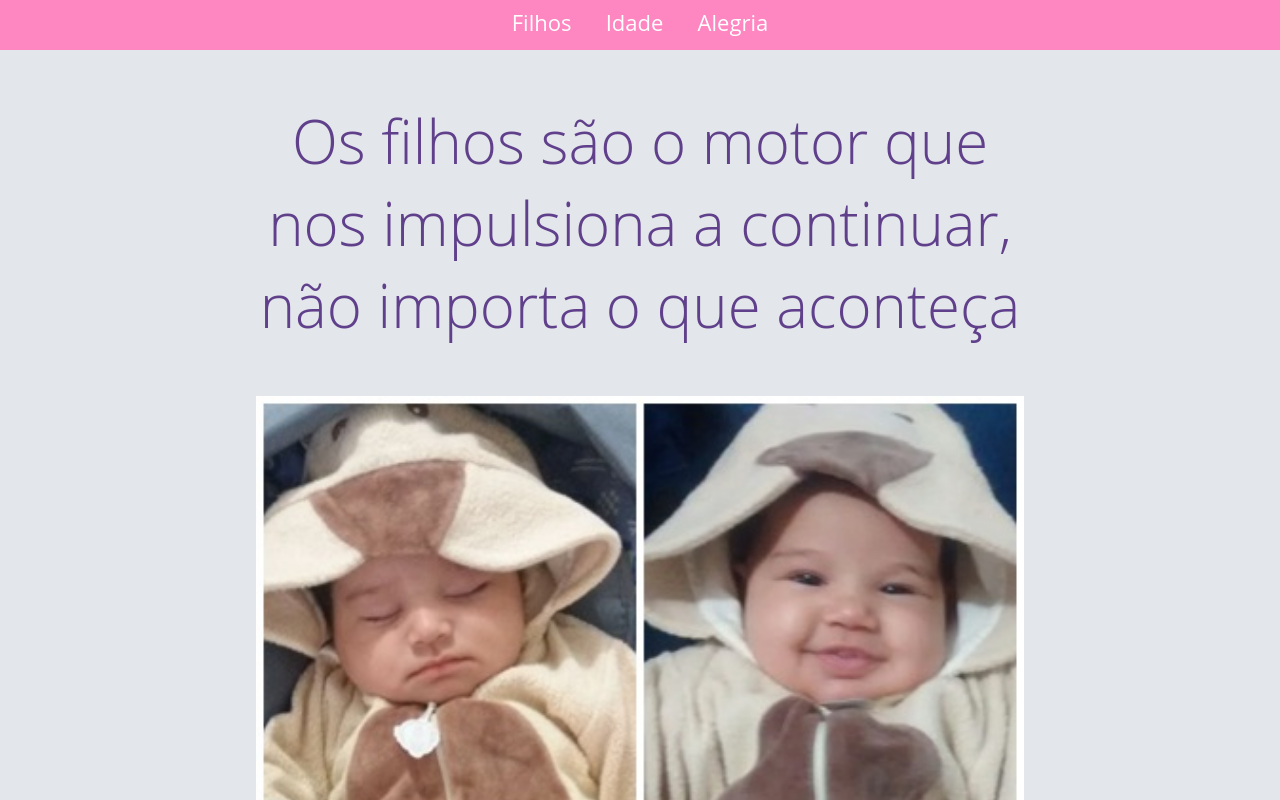
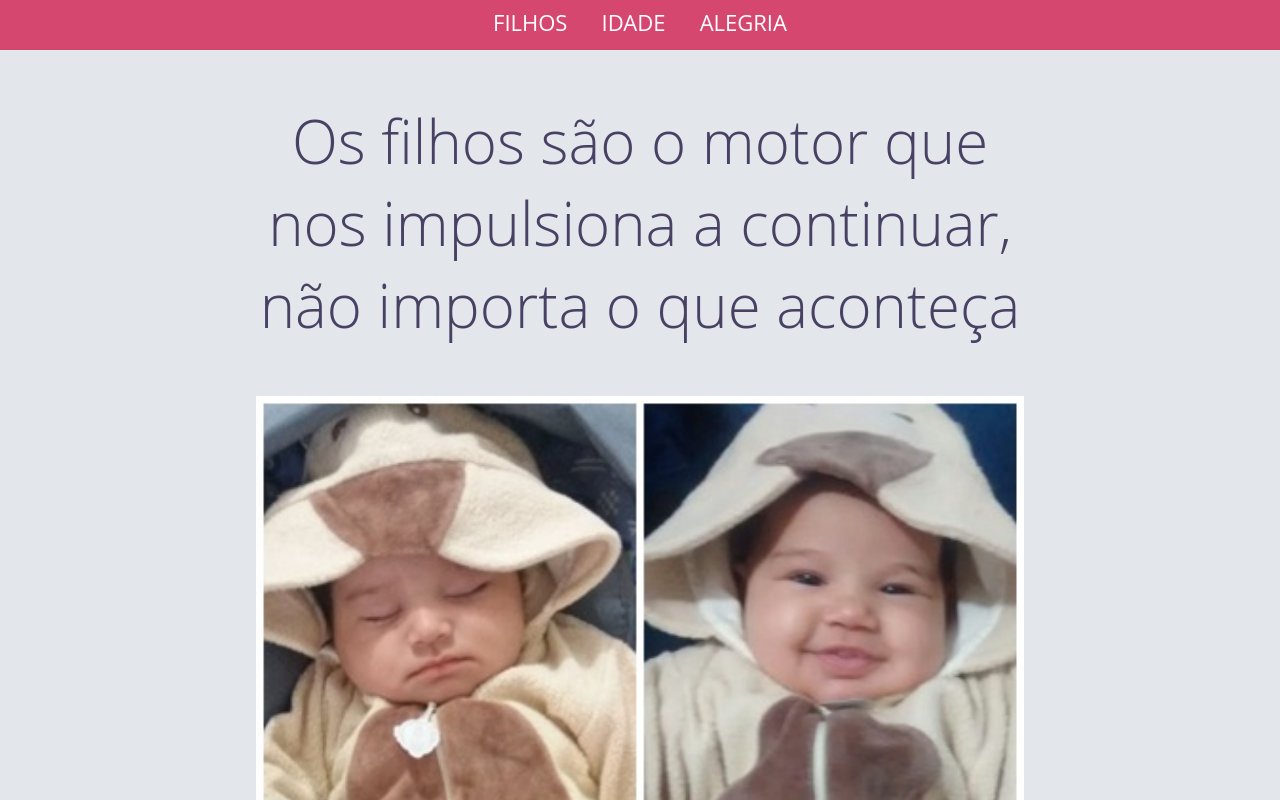
Before and after one commit to AndressaHelena/site-pessoal-curso-progamaria, a plain HTML site: page index.html in a window 1280 px wide. Shown: the top 800 px of the page. Drawn offline with Linux system fonts and the light colour scheme.

Commit message:
Mudando cores

```diff
--- a/Css/style.css
+++ b/Css/style.css
@@ -5,10 +5,11 @@ body{
   color:#ffff;
   margin: 0;
   }
+
 h1{
   font-size: 60px;
   font-weight: 300;
-    color:#603f8b;
+  color:	#484164;
 }
 h2{
   color: #2a0074;
@@ -30,7 +31,7 @@ body{
   color: #fe0472;
 }
 .titulo-amarelo{
-    color: #ffe36d;
+  color: #ec6831;
 }
 section{
   max-width: 60%;
@@ -55,7 +56,7 @@ body{
   text-decoration: none;
 }
 .principal{
-    background: #fe86c1;
+  background:#d64770;
   height:50px;
   width: 100%;
 
@@ -63,10 +64,10 @@ body{
 .principal a{
   color: #ffff;
   font-weight: normal;
+  text-transform: uppercase;
   font-size: 22px;
   margin:15px;
   line-height: 2;
-
 }
 .pensar{
 text-decoration-line: underline;
```
Lines whose indentation alone changed are shown as unchanged.
